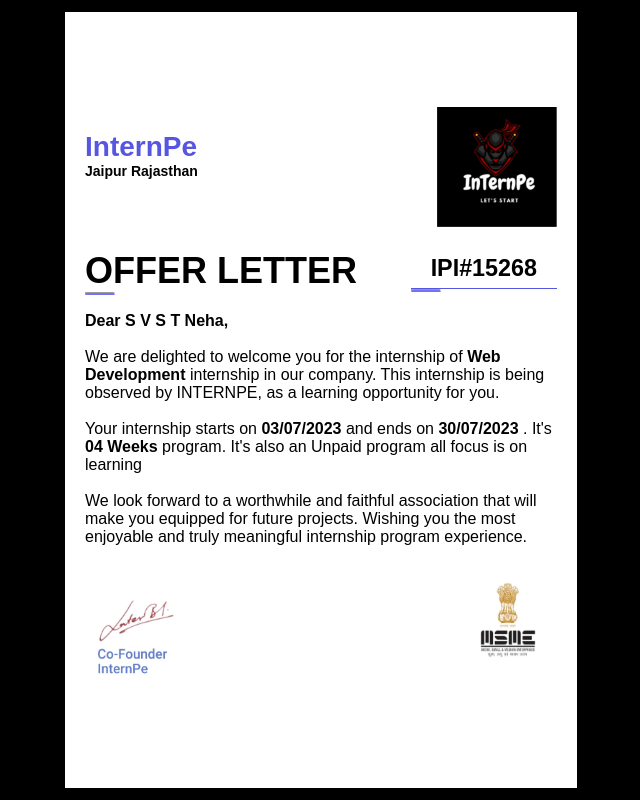
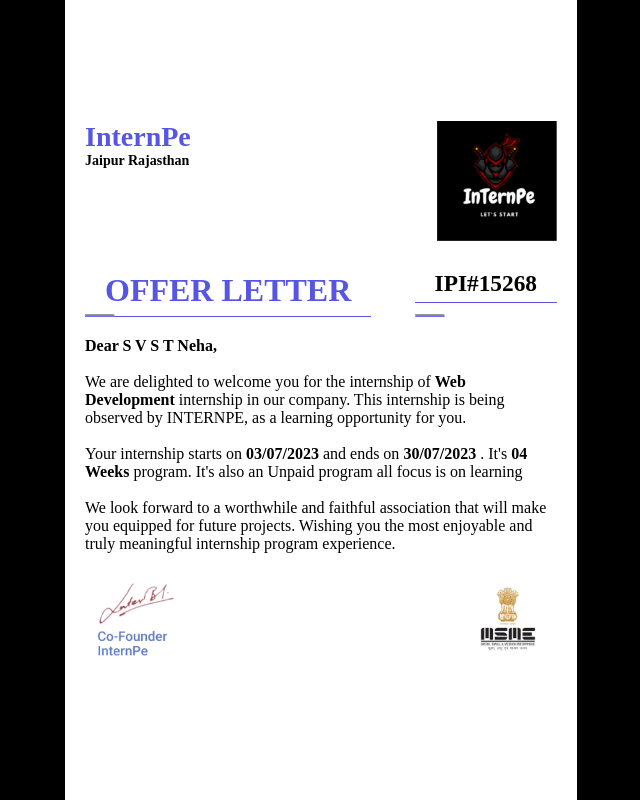
Before and after one commit to nehasvst-10/Internpe-Task2-Offer-letter-Clone, a plain HTML site: page index.html in a window 1280 px wide. Shown: the whole page, without its empty margins (319-959 px from the left). Drawn offline with Linux system fonts and the light colour scheme; files whose address does not match are found by name; a web font is replaced by a local one.

Commit message:
style.css

```diff
--- a/style.css
+++ b/style.css
@@ -1,29 +1,24 @@
-@import url('https://fonts.googleapis.com/css2?family=Abril+Fatface&family=Open+Sans&family=Poppins:wght@300;400;500;600;700;800&display=swap');
+@import url('https://fonts.googleapis.com/css2?family=Verdana');
 
 * {
     margin: 0;
     padding: 0;
-    font-family: Arial, Helvetica, sans-serif;
+    font-family: 'Geneva Verdana' sans-serif;
     box-sizing: border-box;
 }
 
 .container {
     width: 100vw;
     height: 100vh;
-    background-color: black;
+    background-color: rgb(0, 0, 0);
     display: flex;
     justify-content: center;
     align-items: center;
 }
-.right img{
-    height: 15vh;
-
-    aspect-ratio: 1/1;
-}
 
 .letter {
     width: 40vw;
-    height: 97vh;
+    height: 100vh;
     background-color: #fff;
     padding: 30px 20px;
     display: flex;
@@ -38,9 +33,9 @@
     display: flex;
     flex-direction: column;
     font-size: 14px;
+    ;
     gap: 20px;
 }
-
 
 .top-section-1 {
     /* border : 2px solid green; */
@@ -59,26 +54,19 @@
 
 
 .top-section-2 {
-    font-size: large;
+    font-size: medium;
     display: flex;
     justify-content: space-between;
     position: relative;
-    flex-direction: row;
-    justify-content: baseline;
 
 }
 
-.top-section-2 p {
+.top-section-2 h1 {
     padding: 0 20px;
     border-bottom: 1px solid rgb(86, 86, 227);
     line-height: 1.6;
-    font-size: 5vh;
-    font-weight: 900;
+    font-weight: bold;
     color: rgb(86, 86, 227);
-}
-.left{
-    position: relative;
-    align-items: baseline;
 }
 
 .top-section-2 h2 {
@@ -94,7 +82,7 @@
 
 .top-section-2 hr {
     position: absolute;
-    bottom: 15;
+    bottom: 0;
     width: 30px;
     height: 1px;
     border-bottom: 2px solid rgb(116, 116, 243);
@@ -116,12 +104,17 @@
     width: 100px;
 
 }
-.footer{
-    margin-left: auto;
-    margin-right: auto;
-    padding-top: 50px;
-
-
+.author-text{
+    position: absolute;
+    bottom: 0;
+    left: 0;
+    width: 100%;
+    display: flex;
+    color: rgb(86, 86, 227);
+    justify-content: center;
+    margin-bottom: 20px;
+    text-align: center;
+}
 }
 .left{
     padding-top: 24px;
```
